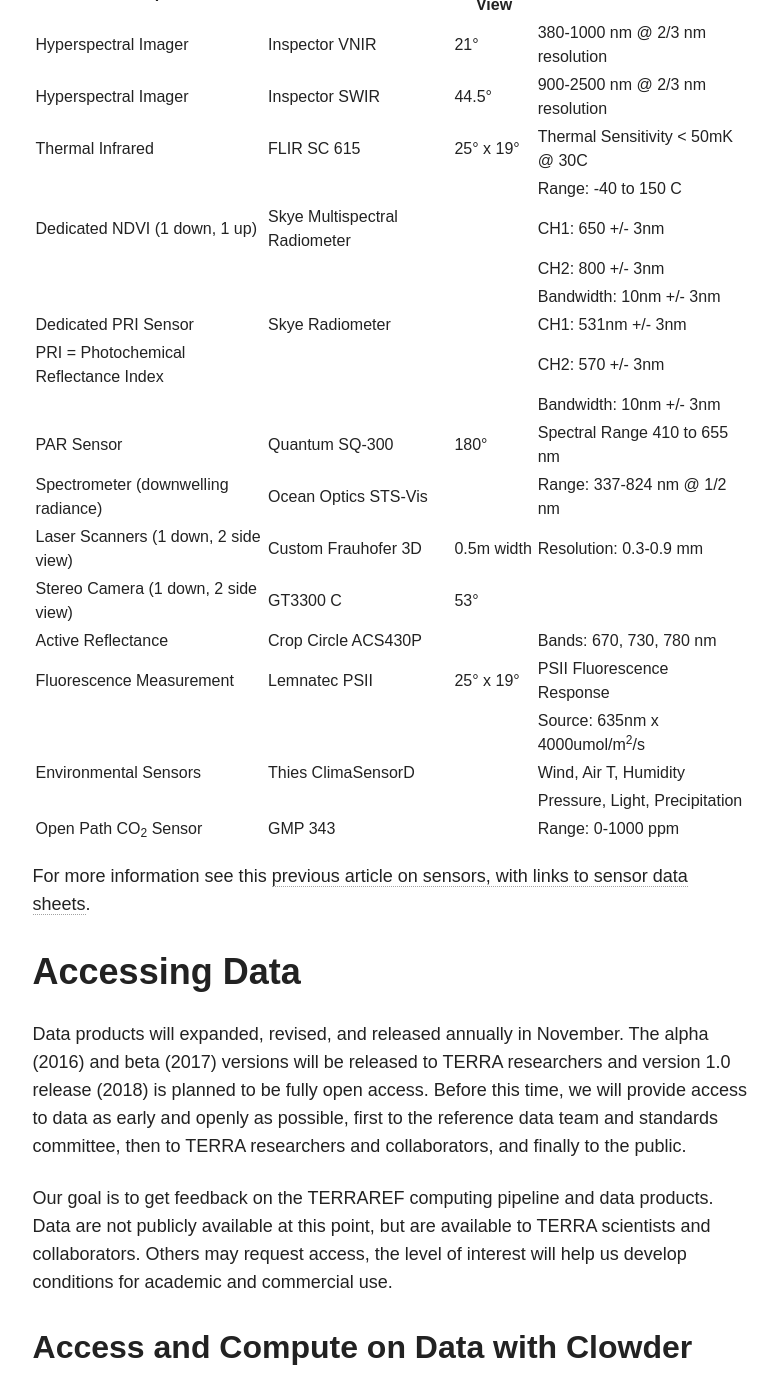
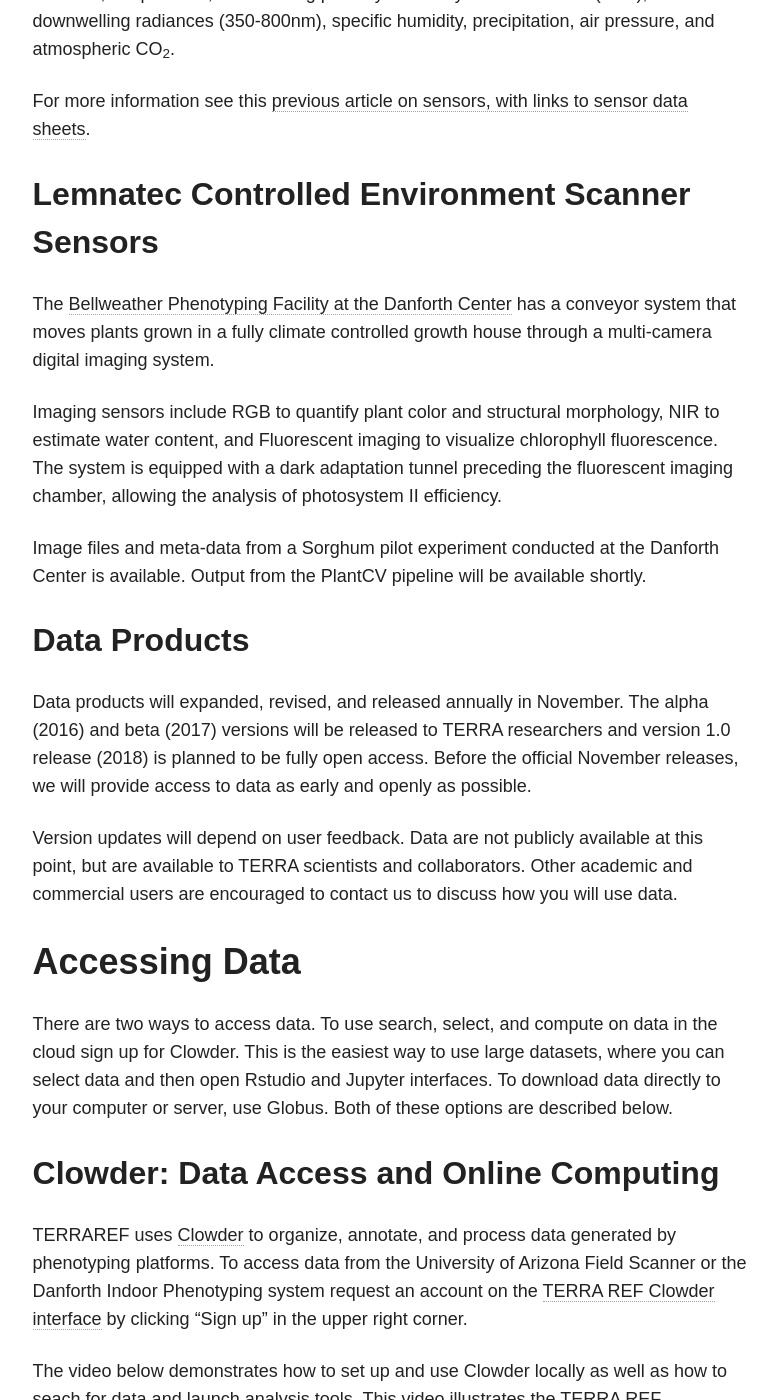
Before and after one commit to terra-reference/terraref.github.io, a Jekyll site: the page built from _posts/articles/2016-04-20-the-sensor-data-stream-comes-online.md, in a window 1280 px wide and 1400 px high, scrolled down 1679 px. Shown: the whole window, without its empty margins (347-1125 px from the left). Built offline with Jekyll 4.4.1, drawn with Linux system fonts in a browser that asks for light colours; nearby versions of some CDN libraries; comment, search, counter and statistics services are not loaded; some of the changed text lies outside the part shown.

Commit message:
revised post on first data from gantry based on Rachel's comments

```diff
--- a/_posts/articles/2016-04-20-the-sensor-data-stream-comes-online.md
+++ b/_posts/articles/2016-04-20-the-sensor-data-stream-comes-online.md
@@ -16,87 +16,81 @@ date: 2016-04-20T16:08:03-05:00
 
 # Data Sources
 
-We currently have the raw data stream generated by the Lemnatec Field Sensors at the Maricopa Agricultural Sensor.
-There is a separate dataset from testing at the Lemnatec Indoor System at the Danforth Center's Bellweather Phenotyping Facility on which we are testing the computing pipeline: using PlantCV to extract phenotypes and BETYdb to store them.
+Data from phenotyping platforms at two locations is now available.
+One set is the raw data from the Lemnatec Field phenotyping platform.
+The other data set includes images from the Lemnatec controlled environment system at the Danforth Center.
 
-As of writing, only raw binary files and textual meta-data are available for users to explore.
-To follow development of the phenomics data pipelines, please see liinks to GitHub below and [sign up for our mailing list](http://eepurl.com/bUzdY9).
-
+To follow the development of the phenomics data pipelines, please see links to GitHub below and [sign up for our mailing list](http://eepurl.com/bUzdY9).
 
 ## Lemnatec Field Scanner Sensors
 
-Winter wheat was grown in February and March while the sensors were installed and tested.
-We have these data available.
+Winter wheat was grown in February and March, and Sorghum was planted in mid April.
+The data stream is live, so the raw data products become available as soon as they are collected and transferred from Arizona to Illinois.
+Currently only the raw binary data and text meta-data generated by the field phenotyping platform is available.
 
-The gantry has been off during the last few weeks and will be turned on again this week as the Sorghum crop is planted.
+Imaging sensors on the field scanner include imaging spectrometers, dedicated multispectral sensors capturing NDVI (Normalized Difference Vegetation Index) and PRI (Photochemical Reflectance Index),
 
-Here is a brief summary of the sensors that are in place:
-
-| Description                          | Camera              | Field of View    | Technical Data                           |
-|--------------------------------------|---------------------|------------------|------------------------------------------|
-| Hyperspectral Imager                 | [Inspector VNIR](http://www.headwallphotonics.com/spectral-imaging/hyperspectral/vnir)     | 21°           | 380-1000 nm @ 2/3 nm resolution          |
-| Hyperspectral Imager                 | [Inspector SWIR](http://www.headwallphotonics.com/spectral-imaging/hyperspectral/swir)      | 44.5°         | 900-2500 nm @ 2/3 nm resolution          |
-| Thermal Infrared                     | [FLIR SC 615](http://www.flir.com/automation/display/?id=41330)         | 25° x 19°  | Thermal Sensitivity < 50mK @ 30C         |
-|                                      |                     |                  | Range: -40 to 150 C                      |
-| Dedicated NDVI (1 down, 1 up)        | [Skye Multispectral Radiometer](http://www.skyeinstruments.com/news-events/new-spectral-albedometers/)   |                  | CH1: 650 +/- 3nm                         |
-|                                      |                     |                  | CH2: 800 +/- 3nm                         |
-|                                      |                     |                  | Bandwidth: 10nm +/- 3nm                  |
-| Dedicated PRI Sensor                 | [Skye Radiometer](http://www.skyeinstruments.com/products/light-sensors-systems/light-sensor-range/new-ndvipri-sensor/)            |                  | CH1: 531nm +/- 3nm                       |
-|PRI = [Photochemical Reflectance Index](https://en.wikipedia.org/wiki/Photochemical_Reflectance_Index)|                     |                  | CH2: 570 +/- 3nm                         |
-|                                      |                     |                  | Bandwidth: 10nm +/- 3nm                  |
-| PAR Sensor                           | [Quantum SQ-300](http://www.apogeeinstruments.com/quantum/)            | 180°          | Spectral Range 410 to 655 nm             |
-| Spectrometer (downwelling radiance)  | [Ocean Optics STS-Vis](http://oceanoptics.com/product/sts-vis-microspectrometer/)             |                  | Range: 337-824 nm @ 1/2 nm               |
-| Laser Scanners (1 down, 2 side view) | [Custom Frauhofer 3D](http://www.ipm.fraunhofer.de/en/bu/object-shape-detection/technologies/mobile-laser-scanning.html) | 0.5m width       | Resolution: 0.3-0.9 mm                              |
-| Stereo Camera (1 down, 2 side view)  | [GT3300 C](http://www.1stvision.com/cameras/AVT/Prosilica-GT3300-B-C.html)             | 53°           |                                          |
-| Active Reflectance                   | [Crop Circle ACS430P](http://hollandscientific.com/product/crop-circle-acs-430-active-crop-canopy-sensor/) |                  | Bands: 670, 730, 780 nm                         |
-| Fluorescence Measurement             | [Lemnatec PSII](http://www.lemnatec.com/products/imaging-modules/psii-imaging/)       | 25° x 19°  | PSII Fluorescence Response |
-|              |        |  | Source: 635nm x 4000umol/m<sup>2</sup>/s |
-| Environmental Sensors                | [Thies ClimaSensorD](http://www.thiesclima.com/ClimaSensorUS_e.html)         |                  | Wind, Air T, Humidity                    |
-|                                      |                     |                  | Pressure, Light, Precipitation           |
-| Open Path CO<sub>2</sub> Sensor | [GMP 343](http://www.vaisala.com/en/products/carbondioxide/Pages/GMP343.aspx)             |                  | Range: 0-1000 ppm |
+Environmental sensors include a meterological station that measures wind speed and direction, temperature, downwelling photosynthetically active radiation (PAR), downwelling radiances (350-800nm), specific humidity, precipitation, air pressure, and atmospheric CO<sub>2</sub>.
 
 For more information see this [previous article on sensors, with links to sensor data sheets]({{ site.url }}articles/lemnatec-scanalyzer-field-sensors).
 
-# Accessing Data
+## Lemnatec Controlled Environment Scanner Sensors
+
+The [Bellweather Phenotyping Facility at the Danforth Center](https://www.danforthcenter.org/scientists-research/core-technologies/phenotyping) has a conveyor system that moves plants grown in a fully climate controlled growth house through a multi-camera digital imaging system.
+
+Imaging sensors include RGB to quantify plant color and structural morphology, NIR to estimate water content, and Fluorescent imaging to visualize chlorophyll fluorescence.
+The system is equipped with a dark adaptation tunnel preceding the fluorescent imaging chamber, allowing the analysis of photosystem II efficiency.
+
+Image files and meta-data from a Sorghum pilot experiment conducted at the Danforth Center is available.
+Output from the PlantCV pipeline will be available shortly.
+
+## Data Products
 
 Data products will expanded, revised, and released annually in November.
 The alpha (2016) and beta (2017) versions will be released to TERRA researchers and version 1.0 release (2018) is planned to be fully open access.
-Before this time, we will provide access to data as early and openly as possible, first to the reference data team and standards committee, then to TERRA researchers and collaborators, and finally to the public.
+Before the official November releases, we will provide access to data as early and openly as possible.
 
-Our goal is to get feedback on the TERRAREF computing pipeline and data products.
+Version updates will depend on user feedback.
 Data are not publicly available at this point, but are available to TERRA scientists and collaborators.
-Others may request access, the level of interest will help us develop conditions for academic and commercial use.
+Other academic and commercial users are encouraged to contact us to discuss how you will use data.
 
-## Access and Compute on Data with Clowder
+# Accessing Data
 
-Clowder is an open-source data management platform for research.
-See the [Clowder website](https://clowder.ncsa.illinois.edu/) for more information about the software and its applications.
-TERRAREF uses Clowder to organize, annotate, and process  data generated by phenotyping platforms.
+There are two ways to access data. To use search, select, and compute on data in the cloud sign up for Clowder.
+This is the easiest way to use large datasets, where you can select data and then open Rstudio and Jupyter interfaces.
+To download data directly to your computer or server, use Globus.
+Both of these options are described below.
 
-The video below demonstrates how to set up and use Clowder locally as well as how to seach for data and launch analysis tools. [This video](https://www.youtube.com/embed/dCNYEl3ld0s) illustrates the initial TERRAREF infrastructure processing Sorghum test data from Danforth's Bellweather Phenotyping Facility Lemnatec _Indoor_ system. Clowder is not just a website! It is a pipeline conductor that can orchestrate complex data flows.
+## Clowder: Data Access and Online Computing
+
+
+TERRAREF uses [Clowder](https://clowder.ncsa.illinois.edu/) to organize, annotate, and process data generated by phenotyping platforms.
+To access data from the University of Arizona Field Scanner or the Danforth Indoor Phenotyping system request an account on the [TERRA REF Clowder interface](https://terraref.ncsa.illinois.edu/clowder) by clicking "Sign up" in the upper right corner.
+
+The video below demonstrates how to set up and use Clowder locally as well as how to seach for data and launch analysis tools. [This video](https://www.youtube.com/embed/dCNYEl3ld0s) illustrates the TERRA REF infrastructure for processing Sorghum test data from Danforth's controlled environment phenotyping system.
 
 <iframe width="560" height="315" src="https://www.youtube.com/embed/dCNYEl3ld0s?rel=0&amp;showinfo=0" frameborder="0" allowfullscreen></iframe>
 
-### Clowder data is organized into **datasets**, **collections** and **spaces**.
+### Data Organization
+
+You can explore collections and datasets through the web interface or the [Clowder API](https://terraref.ncsa.illinois.edu/clowder/assets/docs/api/index.html).
+Data is organized into **datasets**, **collections** and **spaces**.
 
 * **Datasets** consist of one or more files with associated metadata collected by one sensor at one time point. Users can annotate, download, and use these sensor datasets.
 * **Collections** consist of one or more datasets. Currently, we have collections to organize sensors by collection date and sensor. Users can create their own collections.
-* **Spaces** consist of collections and datasets. Spaces allow for particular roles to be assigned to particular users.
+* **Spaces** contain collections and datasets. TERRA REF uses one space for each of the phenotyping platforms.
 
+### Data Analysis
 
-For **Field Scanner Data**, you can request an account for the [TERRAREF Clowder Interface](http://terraref.ncsa.illinois.edu/clowder/) where this is being tested by clicking **Sign up** in the upper-right corner.
-
-Once access is granted, you can explore collections and datasets through the web interface or the [Clowder API](https://terraref.ncsa.illinois.edu/clowder/assets/docs/api/index.html).
-Datasets offer a **Metadata** tab that displays associated information; for example, the contents of .json files originally packaged with the data.
 After selecting a dataset, the **Tool sessions** menu on the lower right sidebar allows users to launch analysis tools. Currently, users can choose between launching Rstudio or Jupyter.
 These tools support R and Python as well as many familiar programming languages.
 Additional tools can be added based on user demand.
 
-When you have written code to process data or metadata and you want to share (source or binary) please contact us! Easiest way is to [open a new issue](https://github.com/terraref/computing-pipeline/issues/new) or submit a pull request to github.com/terraref/computing-pipeline with your code in a new folder in the [`scripts/`](https://github.com/terraref/computing-pipeline/tree/master/scripts) directory; basic syntax is `script [inputs] [outputs]`.
+If you are willing to share source or compiled code that you have written to process data or metadata please let us know. The easiest way is to [open a new issue](https://github.com/terraref/computing-pipeline/issues/new) or submit a pull request to github.com/terraref/computing-pipeline with your code in a new folder in the [`scripts/`](https://github.com/terraref/computing-pipeline/tree/master/scripts) directory; basic syntax is `script [inputs] [outputs]`.
 
 See our [Clowder Documentation](https://terraref.gitbooks.io/terraref-documentation/content/clowder.html) for more details.
 
-## Download data with Globus
+## Globus: Data Download
 
 Globus provides a way for users to transfer large amounts of data.
 This is how to configure Globus to transfer data to your computer or server:
@@ -121,10 +115,10 @@ This is how to configure Globus to transfer data to your computer or server:
 
 Globus Documentation: https://docs.globus.org/how-to/get-started/
 
-# Tell us the data and software you want
+# Tell us what data and software you want
 
 We are designing and building a substantial set of data products over the next few years.
-Our data is unique, and we do not know apriori which sensors provide the most scientifically valuable information.
+The volume of data generated by the Field Scanner is unprecedented and we would like to prioritize data collection from sensors that provide the most scientifically valuable information.
 Your feedback will help us identify and prioritize the suite of data products we produce and which interfaces and standards we support.
 We are open to working directly with academic and industry partners interested in using our data and software.
 
```
Also changed, not shown: other parts of _posts/articles/2016-04-20-the-sensor-data-stream-comes-online.md (+1 -1 lines), images/field_scanner_20160125.jpg (deleted), images/field_scanner_20160229.jpg (added).
